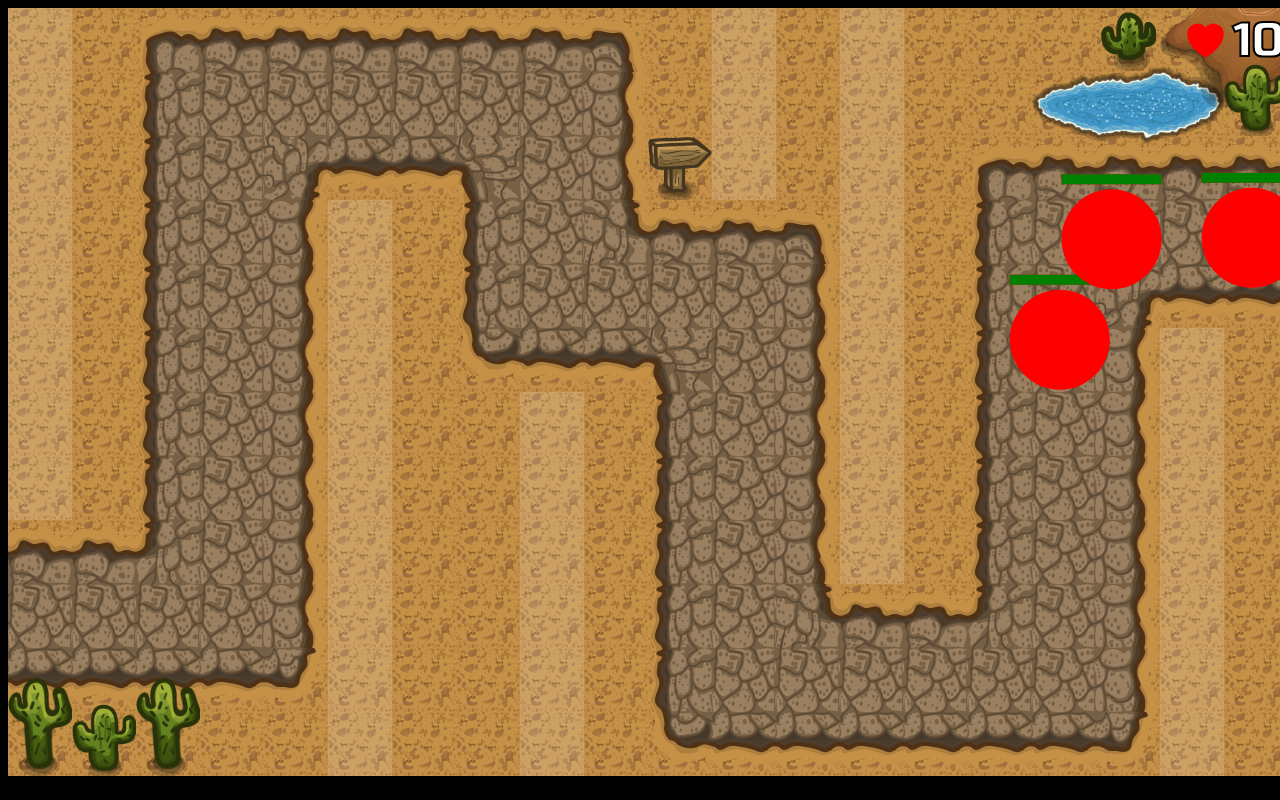
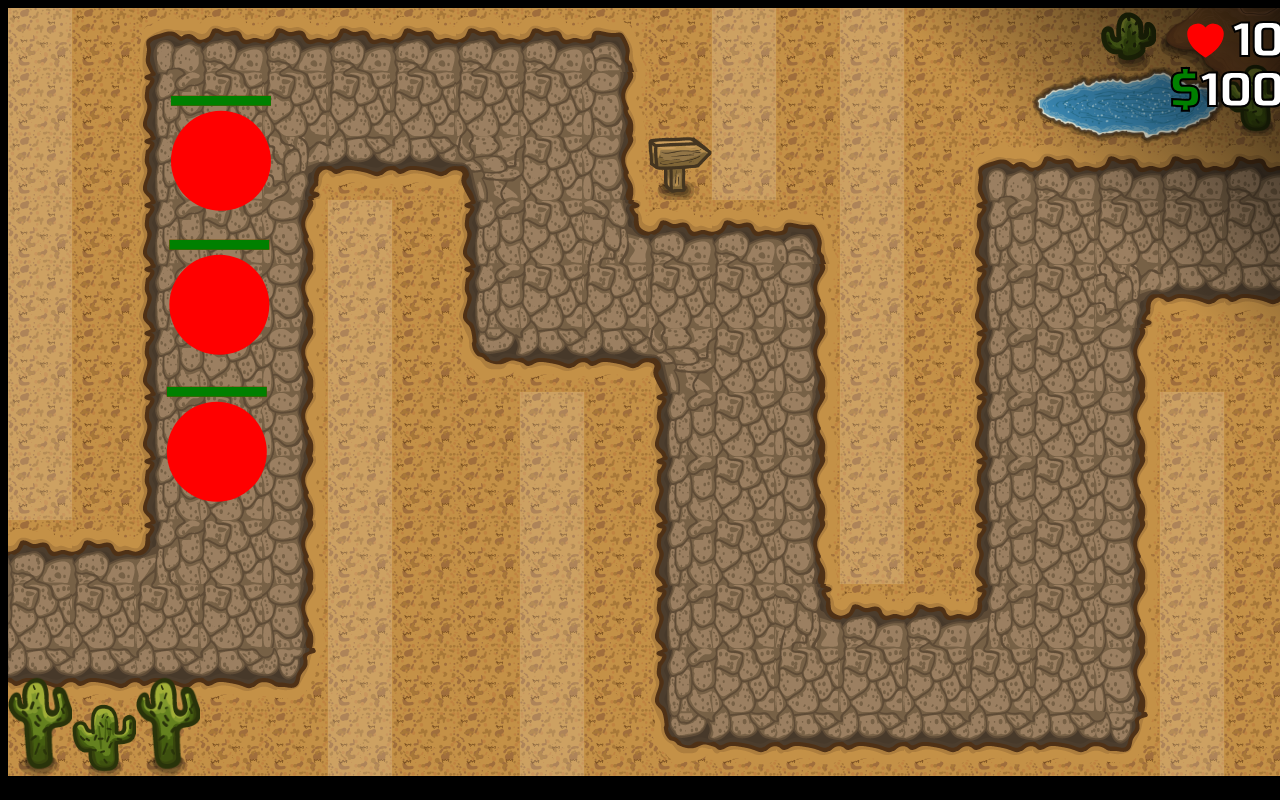
Before and after one commit to OhadPlusBamba/Tower-Defence-Game, a plain HTML site: page index.html in a window 1280 px wide. Drawn offline with Linux system fonts and the light colour scheme.

Commit message:
coins logic and display

```diff
--- a/classes.js
+++ b/classes.js
@@ -72,7 +72,7 @@ class Enemy {
         const xDistance = waypoint.x - this.center.x
         const angle = Math.atan2(yDistance, xDistance)
 
-        const speed = 10;
+        const speed = 3;
 
         this.velocity.x = Math.cos(angle)* speed;
         this.velocity.y = Math.sin(angle)* speed;
--- a/index.html
+++ b/index.html
@@ -26,9 +26,26 @@
  font-size: 72px;
  color: white;
  -webkit-text-stroke: 4.5px black">
-        GAME OVER</div>
+        GAME OVER
+    </div>
+    <div
+    style="
+      position: absolute;
+      top: 0;
+      right: 0;
+      width: 400px;
+      height: 400px;
+      background: linear-gradient(
+        to left bottom,
+        rgba(0, 0, 0, 0.8),
+        rgba(0, 0, 0, 0),
+        rgba(0, 0, 0, 0)
+      );
+    "
+  ></div>
 
-       <!-- making hearts  -->
+
+    <!-- making hearts  -->
     <div style="position: absolute;
  top: 4px;
  right: 4px;
@@ -38,15 +55,50 @@
  display: flex;
  align-items: center;
  ">
+
         <svg style="width: 45px; color:red; margin: 4;" xmlns="http://www.w3.org/2000/svg" viewBox="0 0 24 24"
             fill="currentColor">
             <path
                 d="M11.645 20.91l-.007-.003-.022-.012a15.247 15.247 0 01-.383-.218 25.18 25.18 0 01-4.244-3.17C4.688 15.36 2.25 12.174 2.25 8.25 2.25 5.322 4.714 3 7.688 3A5.5 5.5 0 0112 5.052 5.5 5.5 0 0116.313 3c2.973 0 5.437 2.322 5.437 5.25 0 3.925-2.438 7.111-4.739 9.256a25.175 25.175 0 01-4.244 3.17 15.247 15.247 0 01-.383.219l-.022.012-.007.004-.003.001a.752.752 0 01-.704 0l-.003-.001z" />
         </svg>
+        <div id="hearts">10</div>
 
-        <div id="hearts">10</div>
+        <!-- making coins  -->
+
+        <div style="position: absolute;
+      top: 50px;
+      right: 0px;
+      font-size: 48;
+      color: white;
+      -webkit-text-stroke: 2px black;
+      display: flex;
+      align-items: center;
+      ">
+            <div style="width: 25px; color:green; margin-right: 5px">$</div>
+            <div id="coins">100</div>
+
+
+        </div>
     </div>
+
+
 </div>
+
+
+
+
+
+
+
+
+
+
+
+
+
+
+
+
 
 
 <!-- <link rel="shortcut icon" href="#" -->
--- a/index.js
+++ b/index.js
@@ -65,7 +65,8 @@ let enemyCount = 3;
 
 
 
-let hearts = 10
+let hearts = 10;
+let coins = 100;
 
 spwanEnemies(enemyCount);
 
@@ -130,6 +131,8 @@ function animate() {
                     })
                     if (enemyIndex > -1) {
                         enemies.splice(enemyIndex, 1)
+                        coins +=25;
+                        document.querySelector('#coins').innerHTML = coins;
                     }
 
                 }
@@ -146,7 +149,9 @@ const mouse = {
 }
 
 canvas.addEventListener('click', (event) => {
-    if (activeTile && !activeTile.isOccupied) {
+    if (activeTile && !activeTile.isOccupied && coins >= 50) {
+        coins -= 50;
+        document.querySelector('#coins').innerHTML = coins;
         buildings.push(new Building({
             position: {
                 x: activeTile.position.x,
--- a/placement.js
+++ b/placement.js
@@ -3,7 +3,7 @@ const placementTileData = [14, 0, 0, 0, 0, 0, 0, 0, 0, 0, 0, 14, 0, 14, 0, 0, 0,
     14, 0, 0, 0, 0, 0, 0, 0, 0, 0, 0, 14, 0, 14, 0, 0, 0, 0, 0, 0,
     14, 0, 0, 0, 0, 14, 0, 0, 0, 0, 0, 0, 0, 14, 0, 0, 0, 0, 0, 0,
     14, 0, 0, 0, 0, 14, 0, 0, 0, 0, 0, 0, 0, 14, 0, 0, 0, 0, 0, 0,
-    14, 0, 0, 0, 0, 14, 0, 0, 0, 0, 0, 0, 0, 14, 0, 0, 0, 0, 14, 0,
+    14, 0, 0, 0, 0, 14, 0, 0, 0, 0, 0, 0, 0, 14, 0, 0, 0, 0, 0, 0,
     14, 0, 0, 0, 0, 14, 0, 0, 14, 0, 0, 0, 0, 14, 0, 0, 0, 0, 14, 0,
     14, 0, 0, 0, 0, 14, 0, 0, 14, 0, 0, 0, 0, 14, 0, 0, 0, 0, 14, 0,
     0, 0, 0, 0, 0, 14, 0, 0, 14, 0, 0, 0, 0, 14, 0, 0, 0, 0, 14, 0,
```
